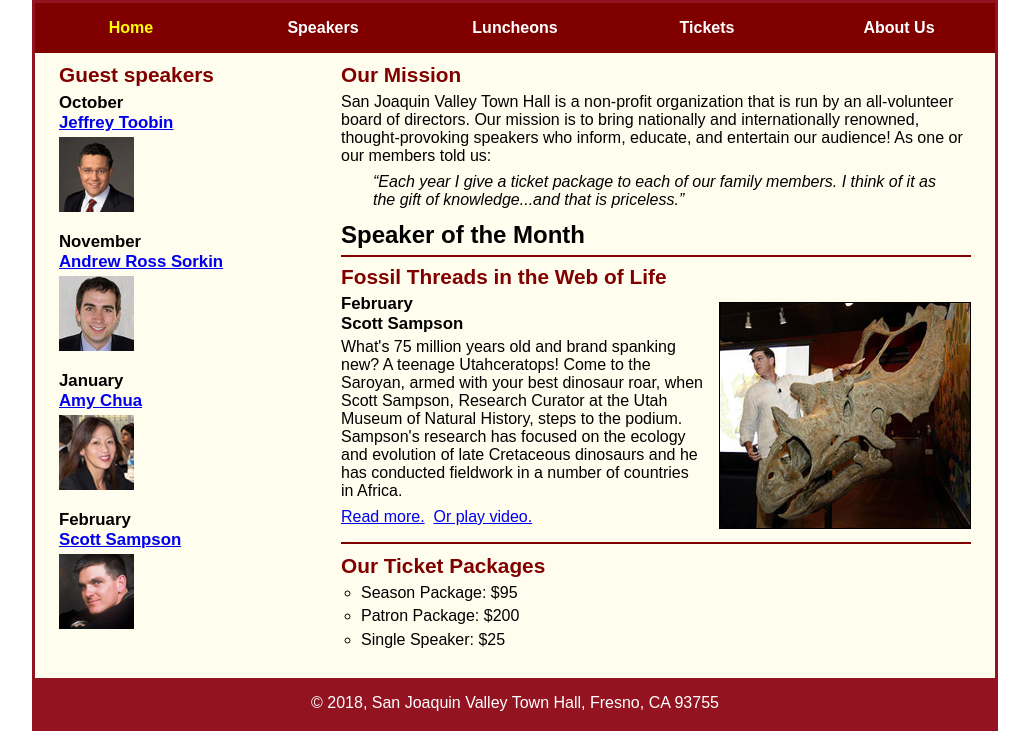
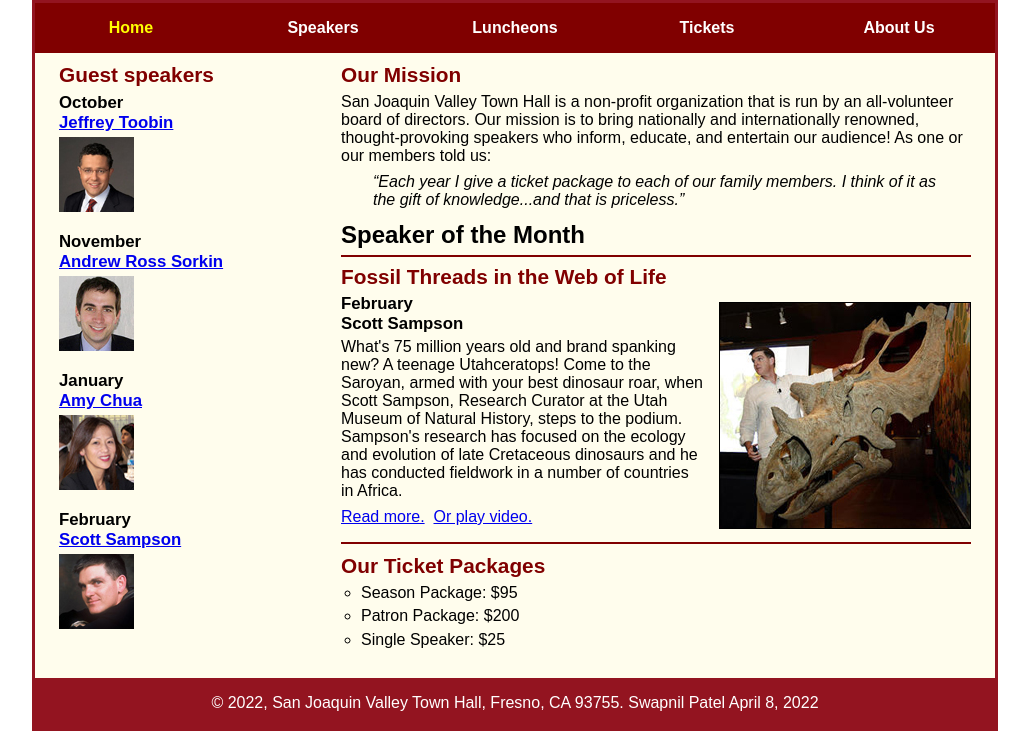
Before and after one commit to Swapnil62/A13, a plain HTML site: page index.html in a window 1280 px wide. Shown: the part 115-846 px from the top of the page, without its empty margins (125-1154 px from the left). Drawn offline with nearby package versions, Linux system fonts and the light colour scheme.

Commit message:
Update index.html

```diff
--- a/index.html
+++ b/index.html
@@ -90,7 +90,7 @@
 		</aside>
 	</main>
 	<footer>
-		<p>&copy; 2018, San Joaquin Valley Town Hall, Fresno, CA 93755</p>
+		<p>&copy; 2022, San Joaquin Valley Town Hall, Fresno, CA 93755. Swapnil Patel April 8, 2022</p>
 	</footer>
 </body>
 </html>
```
